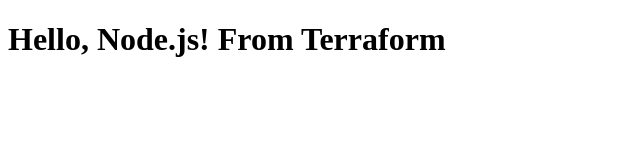
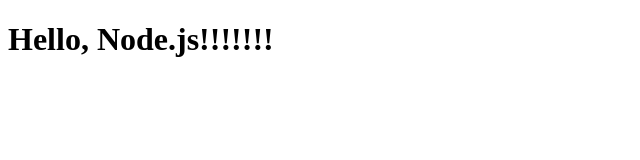
Before and after one commit to arjit547/nodesynk, a website: page index.html in a window 1280 px wide. Shown: the whole page, without its empty margins (0-640 px from the left). Drawn offline with Linux system fonts and the light colour scheme.

Commit message:
Update index.html

```diff
--- a/index.html
+++ b/index.html
@@ -8,6 +8,6 @@
   <title>Node.js App</title>
 </head>
 <body>
-  <h1>Hello, Node.js! From Terraform</h1>
+  <h1>Hello, Node.js!!!!!!!</h1>
 </body>
 </html>
```
